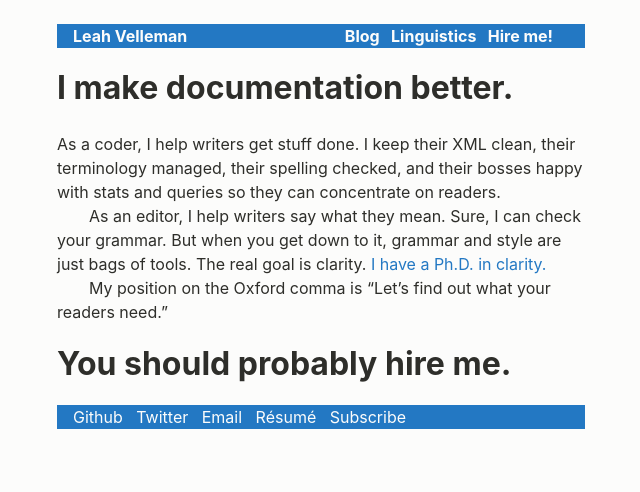
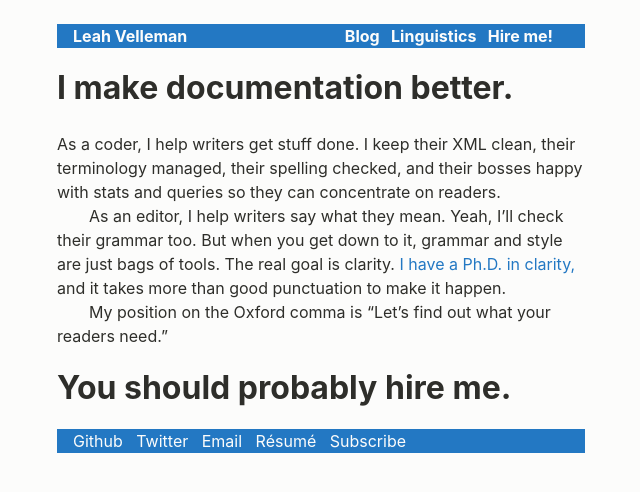
Before and after one commit to leahvelleman/velleman-dot-org, a Jekyll site: the page built from about.markdown, in a window 1280 px wide. Shown: the top 492 px of the page, without its empty margins (319-959 px from the left). Built offline with Jekyll 4.4.1, drawn with Linux system fonts in a browser that asks for light colours; nearby versions of some CDN libraries.

Commit message:
Minor edits

```diff
--- a/about.markdown
+++ b/about.markdown
@@ -9,9 +9,10 @@ As a coder, I help writers get stuff done. I keep their XML clean, their termino
 managed, their spelling checked, and their bosses happy with stats and queries so
 they can concentrate on readers.
 
-As an editor, I help writers say what they mean. Sure, I can check your grammar.
+As an editor, I help writers say what they mean. Yeah, I'll check their grammar too.
 But when you get down to it, grammar and style are just bags of tools. The real goal
-is clarity. [I have a Ph.D. in clarity.](/publications.html)
+is clarity. [I have a Ph.D. in clarity,](/publications.html) and it takes more than
+good punctuation to make it happen.
 
 My position on the Oxford comma is "Let's find out what your readers need."
 
--- a/index.html
+++ b/index.html
@@ -2,7 +2,7 @@
 layout: default
 permalink: index.html
 ---
-<h1>Posts</h1>
+<h1>Blog</h1>
 {% assign series_shown = "" | split: "|" %}
 {% assign newness = 7776000 %}
 <ul class="postlist">
```
